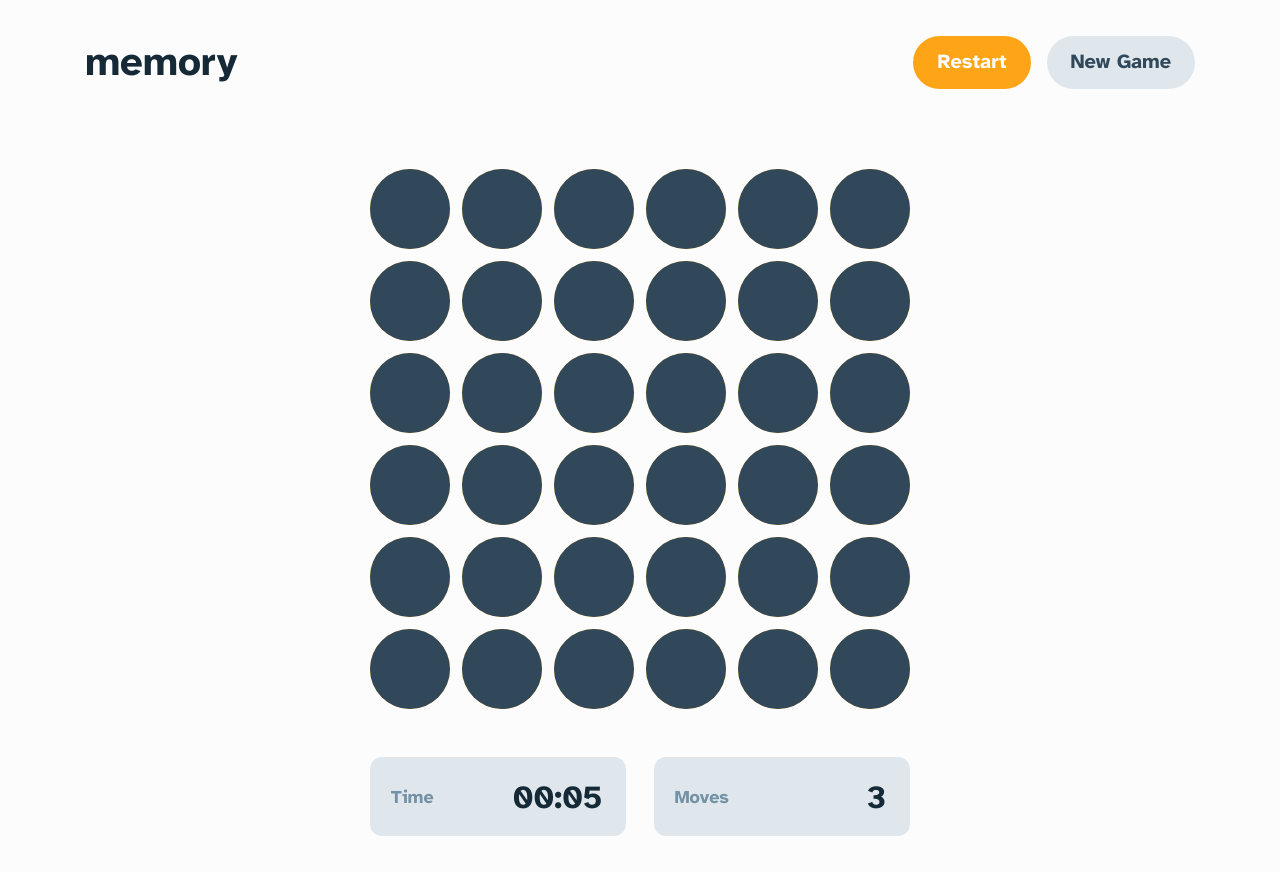
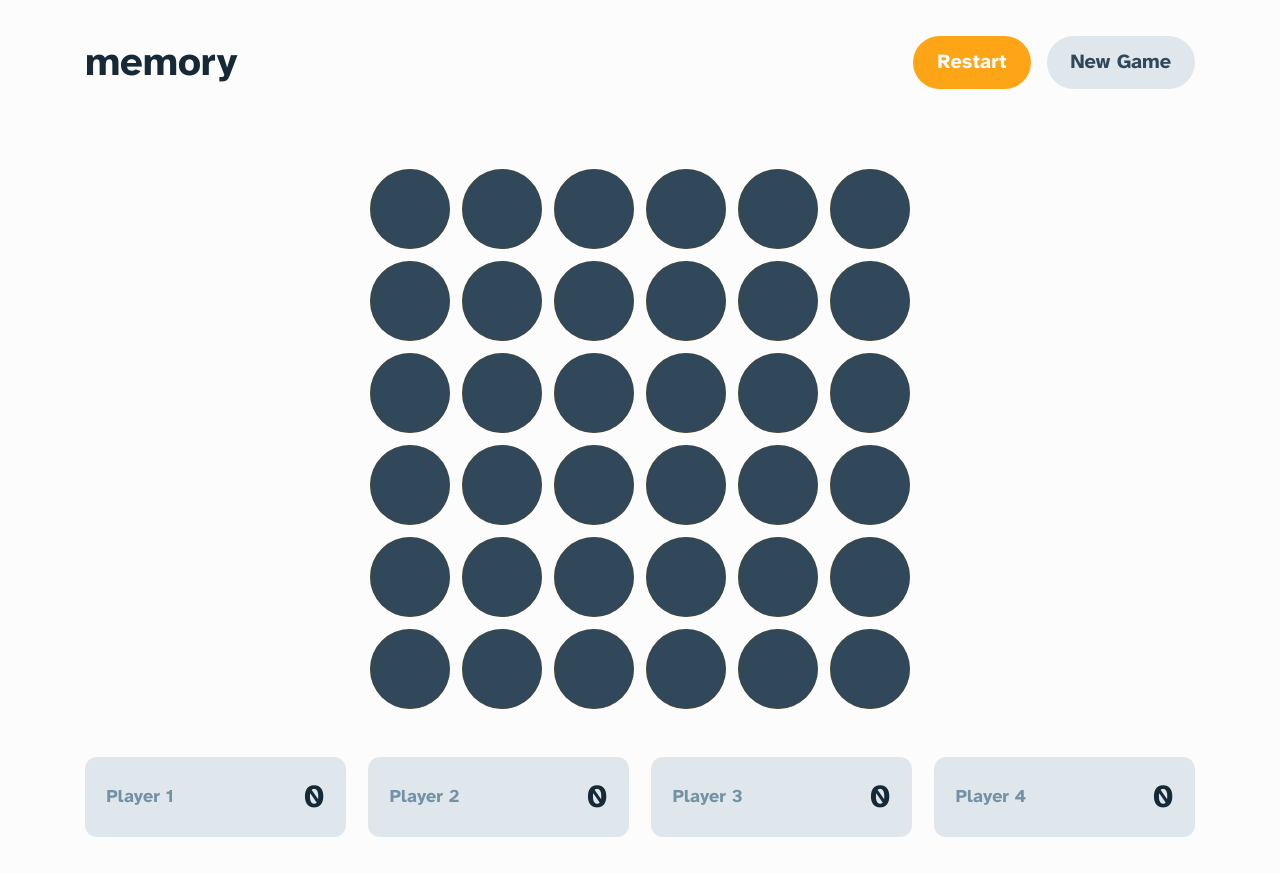
Before and after one commit to jubelo1234/memory-game, a React (Vite) app: page / in a window 1280 px wide. Built offline with nearby package versions, Linux system fonts and the light colour scheme.

Commit message:
ui for multiplayer scorecards

```diff
--- /dev/null
+++ b/src/components/MultiScoreCard.tsx
@@ -0,0 +1,13 @@
+import ScoreCard from "./ScoreCard";
+
+
+export default function MultiScoreCard() {
+  const no_of_players = 4
+  const numbersArray = Array.from({ length: no_of_players }, (_, index) => index);
+  return (
+    <div className="w-full grid grid-cols-4 gap-[2%] *:w-full">
+      {numbersArray.map((item, index) => <ScoreCard key={index} player={item + 1}/>) }
+
+    </div>
+  )
+}
--- /dev/null
+++ b/src/components/Polygon.tsx
@@ -0,0 +1,8 @@
+export default function Polygon() {
+  return (
+    <div className="w-[160px] h-[90px]  rounded-md relative">
+      <div className="w-[20px] aspect-square bg-yellow-400 absolute top-[-10px] z-[1] left-0 right-0 mx-auto transform rotate-45"></div>
+      <div className="size-full bg-yellow-400 z-20"></div>
+    </div>
+  );
+}
--- /dev/null
+++ b/src/components/ScoreCard.tsx
@@ -0,0 +1,20 @@
+type ScoreCardType = {
+    player: number
+}
+
+export default function ScoreCard({player}: ScoreCardType) {
+
+  return (
+    <div className="">
+      <div className="bg-neutral-200 rounded-[0.25rem] sm:rounded-xl w-full flex flex-col xl:flex-row xl:justify-between xl:items-center  items-center sm:items-start py-[0.4rem] sm:pt-[0.65rem] sm:pb-[0.7rem] xl:py-[1.5rem] sm:px-[1rem] xl:px-[1.35rem] ">
+        <span className="font-bold sm:text-[0.9375rem] text-neutral-500 xl:text-[1.125rem]">
+          <span className="sm:hidden">P{player}</span>
+          <span className="hidden sm:inline">Player {player}</span>
+        </span>
+        <span className=" text-[1.5rem] xl:leading-8 font-bold transition-colors duration-[25ms] ease-linear  sm:text-[1.5rem]  xl:text-[2rem] text-neutral-800">
+          0
+        </span>
+      </div>
+    </div>
+  );
+}
--- a/src/pages/GamePage.tsx
+++ b/src/pages/GamePage.tsx
@@ -21,6 +21,7 @@ import terminal from "../assets/icons/terminal-solid.svg";
 import tree from "../assets/icons/tree-solid.svg";
 
 import TimerCont from "../components/TimerCont";
+import MultiScoreCard from "../components/MultiScoreCard";
 
 export default function GamePage() {
   const fourByFour: boolean = false;
@@ -36,6 +37,26 @@ export default function GamePage() {
 
   const [numbersArray, setNumbersArray] = useState<number[]>([]);
   const [iconsArray, setIconsArray] = useState<string[]>([]);
+
+  const [divWidth, setDivWidth] = useState<number>(0);
+
+  useEffect(() => {
+    const updateWidth = () => {
+      const width = document.getElementById("gameGrid")?.offsetWidth || 0;
+      setDivWidth(width);
+    };
+
+    // Initial call to set width
+    updateWidth();
+
+    // Update width on window resize
+    window.addEventListener("resize", updateWidth);
+
+    // Cleanup
+    return () => {
+      window.removeEventListener("resize", updateWidth);
+    };
+  }, []);
 
   useEffect(() => {
     const doubledNumbersArray = Array.from(Array(numberCount).keys()).flatMap(
@@ -123,6 +144,7 @@ export default function GamePage() {
         </div>
         <div className="w-full mt-[2rem] sm:mt-[5rem] ">
           <div
+            id="gameGrid"
             className={`w-full  max-w-[327px] sm:max-w-[460px] tablet:max-w-[540px]  aspect-square grid ${
               fourByFour
                 ? "grid-cols-4 grid-rows-4 tablet:gap-4"
@@ -154,8 +176,11 @@ export default function GamePage() {
                 )}
           </div>
         </div>
-        <div className="w-full mt-6 min-[1000px]:mt-[3rem]  max-w-[327px] sm:max-w-[460px] tablet:max-w-[540px]">
+        {/* <div className="w-full mt-6 min-[1000px]:mt-[3rem]  max-w-[327px] sm:max-w-[460px] tablet:max-w-[540px]">
           <TimerCont/>
+        </div> */}
+        <div style={{ width: `${divWidth}px` }} className="sm:!w-full mt-6 min-[1000px]:mt-[3rem]">
+          <MultiScoreCard />
         </div>
       </div>
     </div>
```
